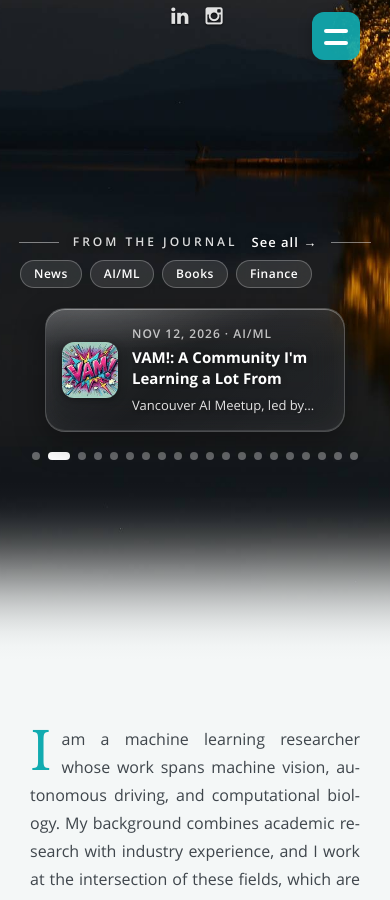
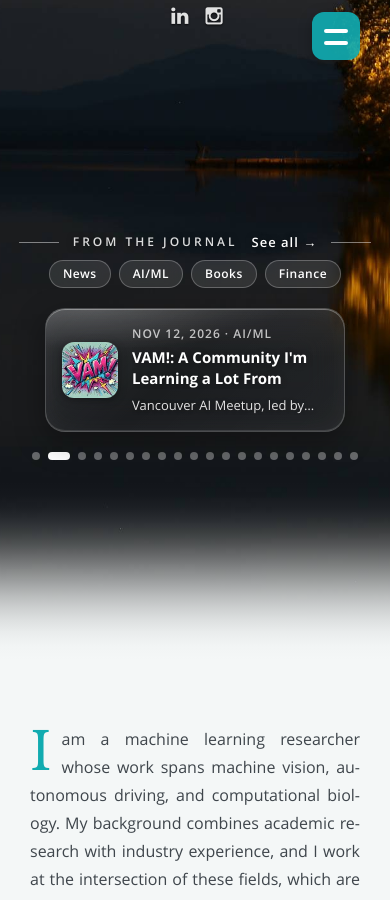
Before and after one commit to maneshgar/personal-website, a Jekyll site: the page built from index.html, in a window 390 px wide and 900 px high, scrolled down 420 px. Built offline with Jekyll 4.4.1, drawn with Linux system fonts in a browser that asks for light colours.

Commit message:
Center welcome topic buttons on phones
Co-Authored-By: Claude Opus 5.5 <noreply@anthropic.com>

```diff
--- a/css/journal.css
+++ b/css/journal.css
@@ -614,7 +614,7 @@ header .hero-topics a:hover, header .hero-topics a:focus {
 }
 @media only screen and (max-width: 767px) {
    /* one swipeable line on phones */
-   header .hero-topics { flex-wrap: nowrap; justify-content: flex-start; overflow-x: auto; scrollbar-width: none; padding: 0 20px; }
+   header .hero-topics { flex-wrap: nowrap; justify-content: safe center; overflow-x: auto; scrollbar-width: none; padding: 0 20px; }
    header .hero-topics::-webkit-scrollbar { display: none; }
    header .hero-topics a { flex-shrink: 0; }
 }
```
